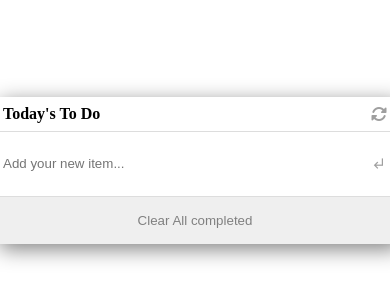
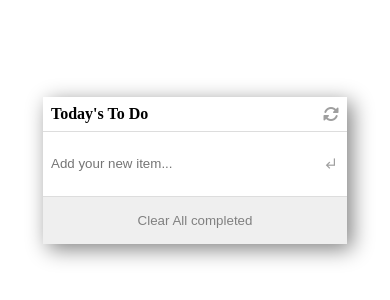
Before and after one commit to Daron976/To-Do-List, a website built with webpack: page src/index.html in a window 390 px wide. Shown: the part 252-552 px from the top of the page. Built offline with nearby package versions, Linux system fonts and the light colour scheme.

Commit message:
Adjust width for small devices

```diff
--- a/src/index.html
+++ b/src/index.html
@@ -12,11 +12,11 @@
 <body>
   <section class="main-content">
     <div class="wrapper">
-      <div class="title-container flex">
+      <div class="title-container flex mobile-width">
         <h1 class="list-title">Today's To Do</h1>
         <i class="font-color fa-solid fa-rotate"></i>
       </div>
-      <form action="#" id="list-addition" class="flex">
+      <form action="#" id="list-addition" class="flex mobile-width">
         <label for="item"></label>
         <input type="text" id="item" name="item" placeholder="Add your new item..." class="new-list">
         <span class="material-symbols-outlined font-color" id="pressed">
@@ -26,7 +26,7 @@
       <div class="list-container">
         <ul id="ulist" class="to-do-list flex"></ul>
       </div>
-      <button id="btn" class="clear-btn" type="button">Clear All completed</button>
+      <button id="btn" class="clear-btn mobile-width" type="button">Clear All completed</button>
     </div>
   </section>
 </body>
--- a/src/modules/CRUD.js
+++ b/src/modules/CRUD.js
@@ -10,7 +10,7 @@ export function displayList() {
 
   this.itemInformation.forEach((element) => {
     document.getElementById('ulist').innerHTML += `
-    <li class="to-do-list-item flex">
+    <li class="to-do-list-item flex mobile-width">
       <div class="checkbox-container">
         <input type="checkbox" class="checkbox-input" value=${element.id}>
         <label for="${element.listItem}" class="label"><textarea name="${element.listItem}" class="edit-list test" rows="1">${element.listItem}</textarea></label>
--- a/src/styles.css
+++ b/src/styles.css
@@ -39,7 +39,7 @@ li {
   display: flex;
   justify-content: space-between;
   align-items: center;
-  width: 25rem;
+  width: 100%;
   padding: 0.5rem;
   height: 4rem;
 }
@@ -55,7 +55,7 @@ form input,
 }
 
 .edit-list {
-  width: 21.5rem;
+  width: 100%;
   resize: none;
   vertical-align: middle;
   line-height: 20px;
@@ -136,3 +136,11 @@ input:focus {
 ul {
   margin: 0;
 }
+
+@media screen and (max-width: 400px){
+  .title-container,
+  .to-do-list-item,
+  .clear-btn {
+    width: 19rem;
+  }
+}
```
Also changed, not shown: dist/index.html, dist/main.js.
